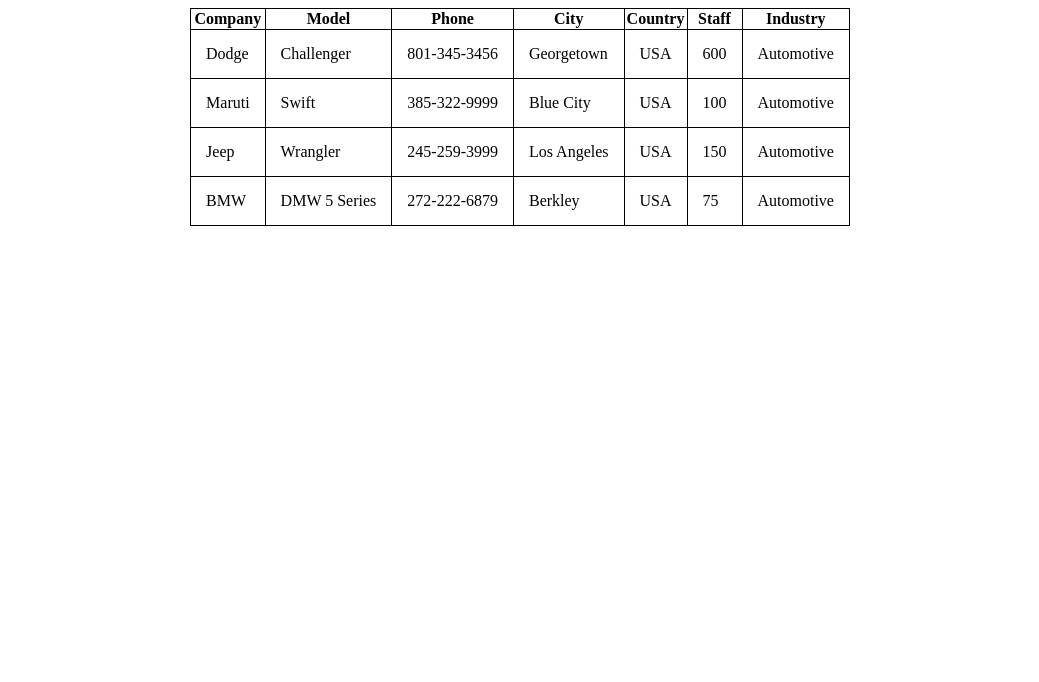
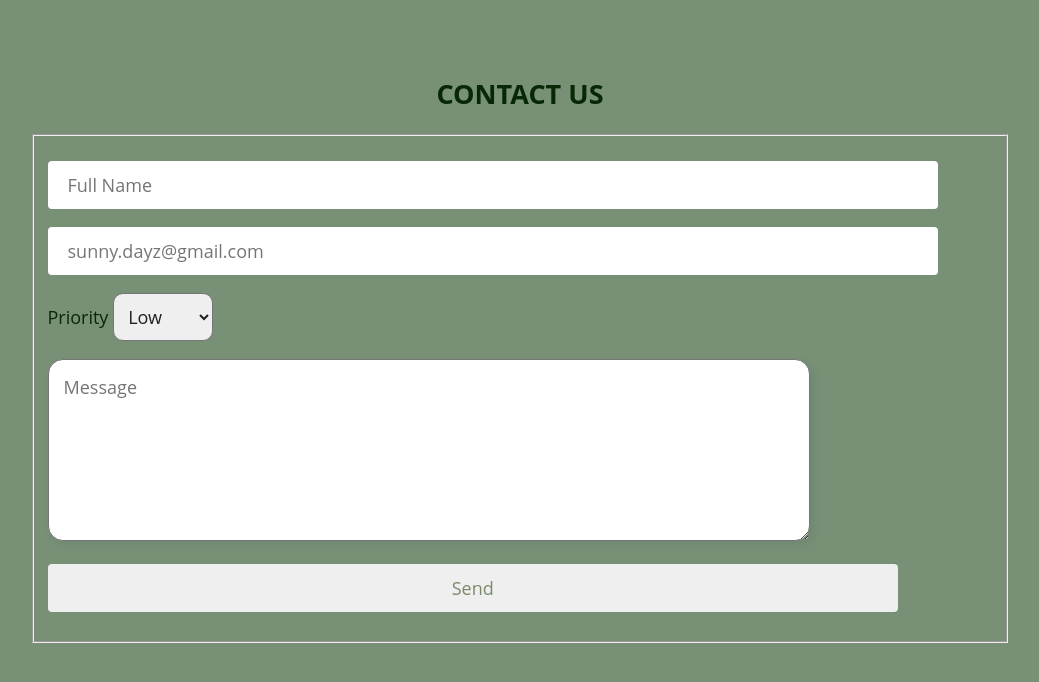
Before and after one commit to vgoins-RA2022/HTML-2, a plain HTML site: page index.html in a window 1280 px wide. Shown: the whole page, without its empty margins (120-1159 px from the left). Drawn offline with Linux system fonts and the light colour scheme.

Commit message:
Add files via upload

```diff
--- a/index.html
+++ b/index.html
@@ -1,71 +1,41 @@
 <!DOCTYPE html>
 <html lang="en">
 
-<head>
-  <meta charset="UTF-8">
-  <meta name="viewport" content="width=device-width, initial-scale=1">
-  <link rel="stylesheet" href="../HTML-2/src/css/Style.css" type="text/css">
-  <title>HTML Table Assignment 2</title>
-</head>
+<html>
+  <head>
+    <meta charset="UTF-8">
+    <meta http-equiv="X-UA-Compatible" content="IE=edge">
+    <meta name="viewport" content="width=device-width, initial-scale=1.0">
+    <link rel="stylesheet" href="./src/css/Style.css" type="text/css">
+    <title>Contact Page</title>
+  </head>
 
-<body>
-  <!-- Build Table -->
-  <table>
-    <thead>
-      <tr>
-        <!-- Name column headings -->
-        <th>Company</th>
-        <th>Model</th>
-        <th>Phone</th>
-        <th>City</th>
-        <th>Country</th>
-        <th>Staff</th>
-        <th>Industry</th>
-      </tr>
-    </thead>
-    <tbody>
-      <tr>
-        <!--Beginning table data  -->
-        <td class="table-cell-padding">Dodge</td>
-        <td class="table-cell-padding">Challenger</td>
-        <td class="table-cell-padding">801-345-3456</td>
-        <td class="table-cell-padding">Georgetown</td>
-        <td class="table-cell-padding">USA</td>
-        <td class="table-cell-padding">600</td>
-        <td class="table-cell-padding">Automotive</td>
-      </tr>
-       <tr>
-        <td class="table-cell-padding">Maruti</td>
-        <td class="table-cell-padding">Swift</td>
-        <td class="table-cell-padding">385-322-9999</td>
-        <td class="table-cell-padding">Blue City</td>
-        <td class="table-cell-padding">USA</td>
-        <td class="table-cell-padding">100</td>
-        <td class="table-cell-padding">Automotive</td>
+  <body>
+    <!-- form heading -->
+    <p><h2>CONTACT  US</h2></p>
 
-      </tr>
-      <tr>
-        <td class="table-cell-padding">Jeep</td>
-        <td class="table-cell-padding">Wrangler</td>
-        <td class="table-cell-padding">245-259-3999</td>
-        <td class="table-cell-padding">Los Angeles</td>
-        <td class="table-cell-padding">USA</td>
-        <td class="table-cell-padding">150</td>
-        <td class="table-cell-padding">Automotive</td>
-      </tr>
-      <tr>
-        <td class="table-cell-padding">BMW</td>
-        <td class="table-cell-padding">DMW 5 Series</td>
-        <td class="table-cell-padding">272-222-6879</td>
-        <td class="table-cell-padding">Berkley</td>
-        <td class="table-cell-padding">USA</td>
-        <td class="table-cell-padding">75</td>
-        <td class="table-cell-padding">Automotive</td>
-      </tr>
-    </tbody>
-    <!-- Ending table data -->
-  </table>
+    <!-- form input objects -->
+    <form id="contact-frm" name="contact-page" accept-charset="utf-8" margin="auto" VALUE="Reset" action="" method="">
+      <fieldset id="input-frm">
+        <p><input type="text" name="name" placeholder= "Full Name" required></p>
+        <p><input type="email" name="email-address" id="email-address" placeholder="sunny.dayz@gmail.com" required></p>
 
- </body>
+        <!-- priority dropdown values -->
+        <label>Priority</label>
+        <select name="priority" id="priority">
+          <option value="low">Low</option>
+          <option value="medium">Medium</option>
+          <option value="high">High</option>
 
+          <!-- message box -->
+        </select>
+        <p><textarea name="message" rows="12" cols="65"placeholder="Message" maxlength=1000></textarea></p>
+
+        <!-- submit/send button -->
+        <p><input type="submit" id="button" value= "Send"></p>
+      </fieldset>
+
+    </form>
+
+  </body>
 </html>
--- a/src/css/Style.css
+++ b/src/css/Style.css
@@ -1,14 +1,57 @@
-/* style table border */
-table, th, td {
-  border: 1px solid black;
-  border-collapse: collapse;
+/* Style.css */
+
+body, form, span, select, input, textarea{ font-family: 'Open Sans', sans-serif; font-size: 18px;color:rgb(34, 32, 32)}
+
+/* margin values in a single definition */
+body{Margin : 75px 150px 150px 150px;}
+
+/* format input boxes */
+input{
+  display:block;
+  padding:10px;
+  border-radius:10px;
+  width: 90%;
+}
+/* format send button */
+select {
+  width: 100px;
+  padding:10px;
+  border-radius:10px;
+}
+/* format message text area */
+textarea {
+  resize: vertical;
+  padding:15px;
+  border-radius:15px;
+  box-shadow:4px 4px 10px rgba(0,0,0,0.06);
+  height:150px;
+}
+body {
+background-color: rgba(23, 66, 21, 0.585);
 }
 
-/* center the table */
-table {
-  margin: 0 auto;
+input-frm{size: 150px;}
+
+h1, h2{text-align: center; color:rgb(6, 40, 6)}
+label{color:rgb(6, 40, 6)}
+submit{width:50%}
+
+
+/* Style the input fields */
+input {
+  /* background-color: #B2BF1B; */
+  color: rgba(31, 59, 3, 0.558);
+  padding: 12px 20px;
+  border:10px;
+  border-radius: 4px;
+  cursor: pointer;
 }
-/* add padding to table cells */
-  .table-cell-padding {
-    padding: 15px;
-  }
+
+/* Shadow field when moving the mouse over the submit button */
+input[type=submit]:hover {
+  background-color: #90c34a;
+}
+
+/* button{
+  padding-left: 80px;
+  padding-left: 80;} */
```
Also changed, not shown: src/img/profile pic.png (added).
